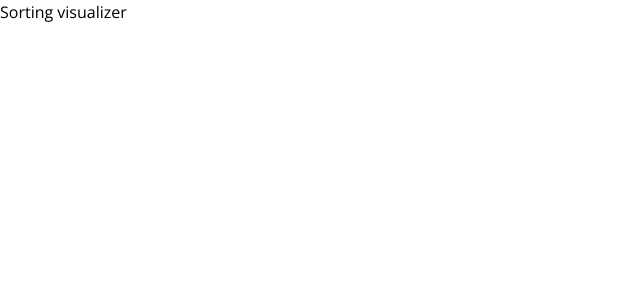
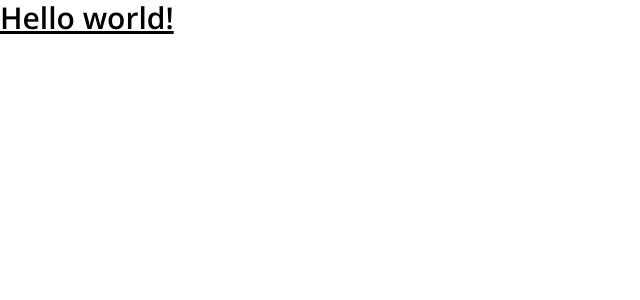
Before and after one commit to arkatsy/sorting-visualizer, a React (Vite) app: page / in a window 1280 px wide. Shown: the top 300 px of the page, without its empty margins (0-640 px from the left). Built offline with nearby package versions, Linux system fonts and the light colour scheme.

Commit message:
setup tailwind

```diff
--- a/package.json
+++ b/package.json
@@ -16,6 +16,9 @@
     "@types/react": "^18.0.27",
     "@types/react-dom": "^18.0.10",
     "@vitejs/plugin-react": "^3.1.0",
+    "autoprefixer": "^10.4.13",
+    "postcss": "^8.4.21",
+    "tailwindcss": "^3.2.7",
     "typescript": "^4.9.3",
     "vite": "^4.1.0"
   }
--- /dev/null
+++ b/postcss.config.cjs
@@ -0,0 +1,6 @@
+module.exports = {
+  plugins: {
+    tailwindcss: {},
+    autoprefixer: {},
+  },
+}
--- a/src/App.tsx
+++ b/src/App.tsx
@@ -1,5 +1,7 @@
-function App() {
-  return <div>Sorting visualizer</div>;
+export default function App() {
+  return (
+    <>
+      <h1 className="text-3xl font-bold underline">Hello world!</h1>
+    </>
+  );
 }
-
-export default App;
--- a/src/styles/index.css
+++ b/src/styles/index.css
@@ -1,56 +1,9 @@
-/* Resets */
-*,
-*::before,
-*::after {
-  box-sizing: border-box;
+@tailwind base;
+@tailwind components;
+@tailwind utilities;
+
+@layer base {
+  body {
+    font-family: "Open Sans", sans-serif;
+  }
 }
-
-* {
-  margin: 0;
-}
-
-html,
-body {
-  height: 100%;
-}
-
-body {
-  line-height: 1.5;
-  -webkit-font-smoothing: antialiased;
-}
-
-img,
-picture,
-video,
-canvas,
-svg {
-  display: block;
-  max-width: 100%;
-}
-
-input,
-button,
-textarea,
-select {
-  font: inherit;
-}
-
-p,
-h1,
-h2,
-h3,
-h4,
-h5,
-h6 {
-  overflow-wrap: break-word;
-}
-
-#root,
-#__next {
-  isolation: isolate;
-}
-
-/* Globals */
-body {
-  font-family: "Open Sans", sans-serif;
-}
--- /dev/null
+++ b/tailwind.config.cjs
@@ -0,0 +1,8 @@
+/** @type {import('tailwindcss').Config} */
+module.exports = {
+  content: ["./index.html", "./src/**/*.{js,ts,jsx,tsx}"],
+  theme: {
+    extend: {},
+  },
+  plugins: [],
+};
```
Also changed, not shown: 1 other file (tests, documents, lock files or other folders).
